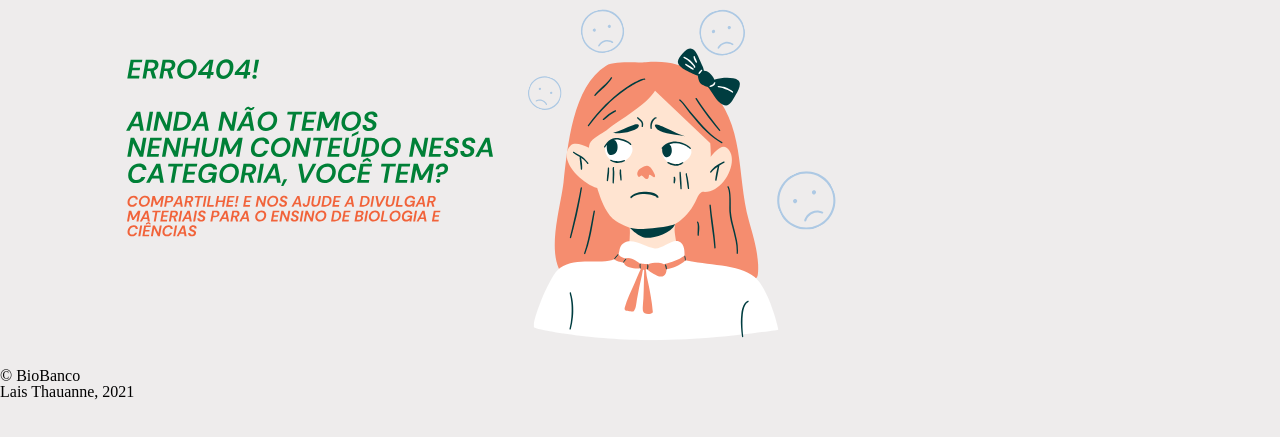
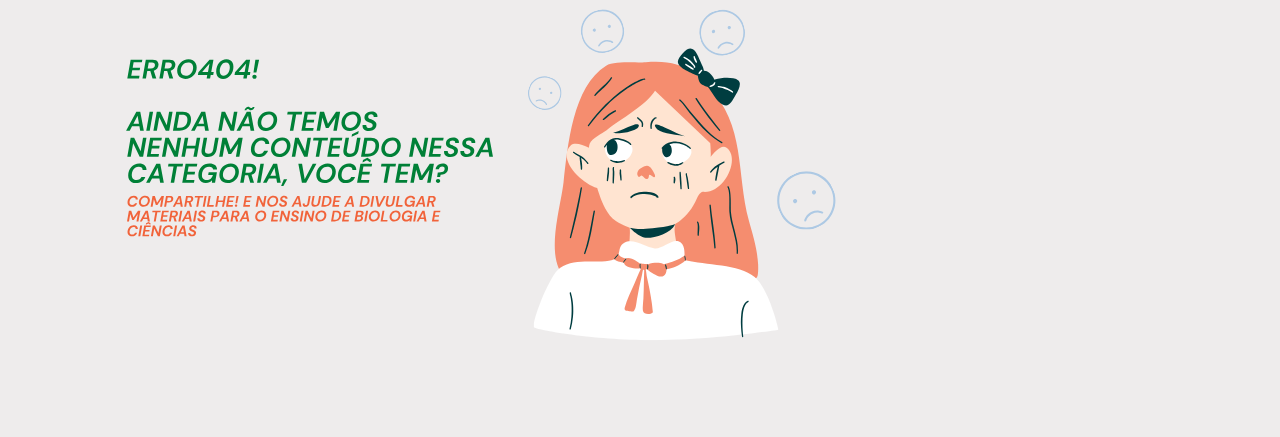
Before and after one commit to laisbrito1/biobanco, a plain HTML site: page erro.html in a window 1280 px wide. Shown: the part 289-726 px from the top of the page. Drawn offline with Linux system fonts and the light colour scheme.

Commit message:
Update erro.html

```diff
--- a/erro.html
+++ b/erro.html
@@ -36,10 +36,6 @@
 
 
 
-        <footer>
-            <p id="text-footer"> &copy; BioBanco </p>
-            <p id="text-footer"> Lais Thauanne, 2021</p>
-        </footer>
 
 
 
```
